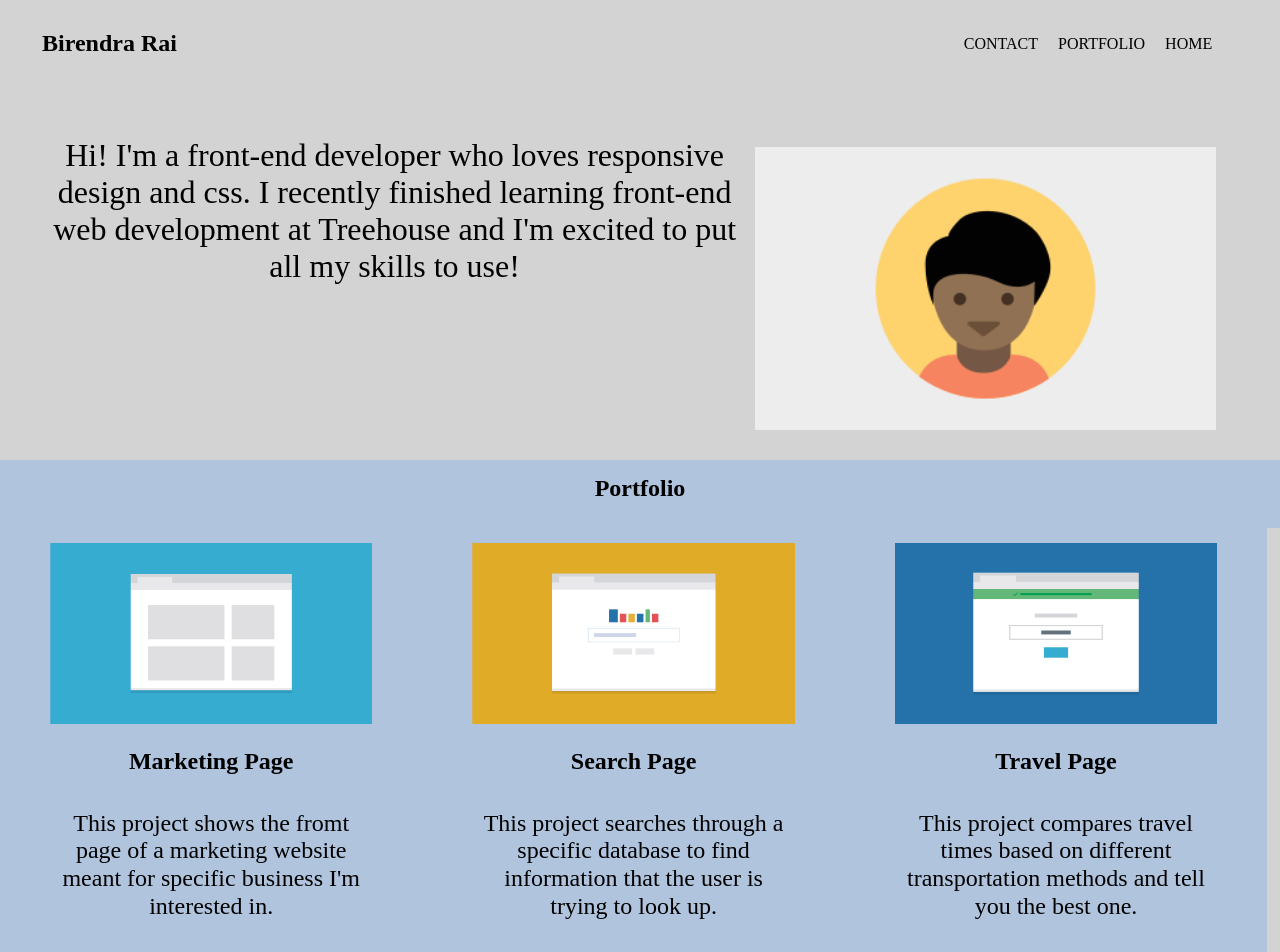
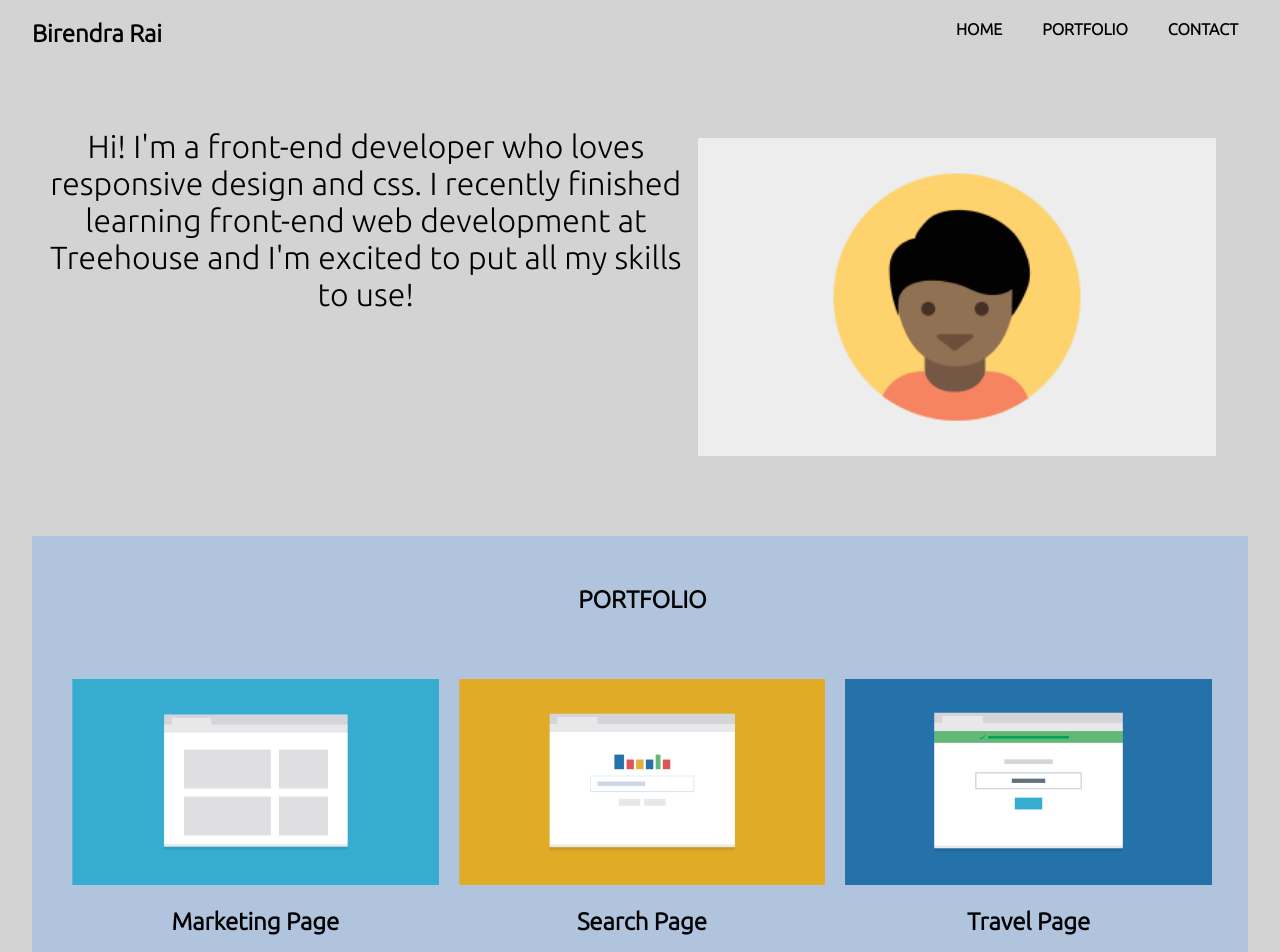
Before and after one commit to birenrai/Project-2-Mobile-first-Responsive-Layout, a plain HTML site: page index.html in a window 1280 px wide. Shown: the part 20-972 px from the top of the page. Drawn offline with Linux system fonts and the light colour scheme.

Commit message:
Fully Responsive

```diff
--- a/css/styles.css
+++ b/css/styles.css
@@ -2,7 +2,7 @@
 * {
   box-sizing: border-box;
   text-align: center;
-  /* border: solid 1px red; */
+  font-family: Ubuntu;
 }
 
 body {
@@ -10,6 +10,23 @@ body {
 }
 img {
   width: 100%;
+}
+
+.main-header h2,
+.main-nav li,
+#portfolio,
+#phone,
+#email,
+.main-footer h2,
+.footer-nav li {
+  font-weight: bolder;
+}
+
+.main-nav a,
+#portfolio,
+#contact,
+.footer-nav a{
+  text-transform: uppercase;
 }
 
 /* Header */
@@ -31,7 +48,6 @@ img {
 
 .main-nav li {
   background-color: white;
-  text-transform: uppercase;
   display: block;
   margin: 5px 0;
   padding: 10px 0;
@@ -60,19 +76,16 @@ img {
 }
 
 /* #portfolio */
-
-/* p,
 .portfolioSection {
-  text-align: center;
-} */
+  background-color: LightSteelBlue;
+}
 
 #portfolio {
-  background-color: LightSteelBlue;
   padding: 15px 25px 25px;
   margin: 0 auto;
 }
 .col {
-  background-color: LightSteelBlue;
+  /* background-color: LightSteelBlue; */
   padding: 15px 25px;
 }
 
@@ -96,7 +109,6 @@ img {
 }
 
 .main-footer a {
-  text-transform: uppercase;
   text-decoration: none;
   color: black;
 }
@@ -118,57 +130,54 @@ img {
 
   /* Header */
 
-  .main-header {
-    width: 95%;
-    margin: auto;
-  }
-
-  .main-header h2{
-    float: left;
-    display: inline-block;
-    padding-left: 10px;
-  }
-
-  .main-nav ul {
-    margin: 30px 0 0 35px;
-    padding-top: 15px;
+  .main-header h2,
+  .main-nav li{                   /*Centers headers*/
+    text-align: center;
   }
 
   .main-nav li {
     display: inline-block;
+    margin: auto 10px;
     background-color: lightgrey;
-    margin: 0 10px;
-    float: right;
   }
 
 /* Intro */
 
   .intro {
     width: 90%;
-    margin-bottom: 30px;
+    margin-bottom: 80px;
   }
 
   .intro p {
-    width: 60%;
+    width: 55%;
     float: left;
-    font-size: 2em;
+    font-size: 1.5em;
     margin-bottom: 0;
   }
 
   .intro img {
-    width: 40%;
+    width: 45%;
     float: right;
     margin-top: 40px;
   }
 
   /* Portfolio */
+  .portfolioSection {
+    width: 100%;
+    background-color: LightSteelBlue;
+    padding-left: 30px;
+    padding-right: 25px;
+  }
 
+  #portfolio {
+    padding-top: 50px;
+    margin: 25px auto;
+  }
   .col{
     float: left;
     width: 50%;
-    /* padding-left: 50px;
-    padding-right: 50px; */
-    padding: 15px 50px
+    padding: 15px 10px;
+    display: table;
   }
 
   .col p{
@@ -191,11 +200,12 @@ img {
   .footer-nav {
     display: block;
     float: right;
+    margin-top: 10px;
   }
 
   .footer-nav li {
     float: left;
-    margin: 0 10px;
+    margin-left: 30px;
   }
 
   .clearfix::after {
@@ -206,9 +216,50 @@ img {
 }
 
 @media (min-width: 1024px) {
+  /* Header */
+
+  .main-header {
+    width: 95%;
+    margin: auto;
+  }
+
+  .main-header h2{
+    float: left;
+    display: inline-block;
+    padding-top: 20px;
+  }
+
+  .main-nav ul {
+    margin: 30px 0 0 35px;
+  }
+
+  .main-nav {
+    float: right;
+    margin-bottom: 20px;
+  }
+
+  .main-nav li {
+    display: inline-block;
+    background-color: lightgrey;
+    margin-left: 30px;
+    float: left;
+  }
+
+  /* Intro */
+
+  .intro p {
+    font-size: 2em;
+  }
+
+  /* Portfolio Section */
+  .portfolioSection {
+    width: 95%;
+    margin: 0 auto;
+    background-color: LightSteelBlue;
+  }
   .col{
     float: left;
-    width: 33%;
+    width: 33.3%;
   }
 
   .col p{
--- a/index.html
+++ b/index.html
@@ -7,6 +7,8 @@
     <link rel="stylesheet" href="css/normalize.css">
     <link rel="stylesheet" href="css/styles.css">
     <meta name="Viewport" content="width=device-width, initial-scale=1.0">
+    <link rel="preconnect" href="https://fonts.gstatic.com">
+    <link href="https://fonts.googleapis.com/css2?family=Ubuntu:wght@300&display=swap" rel="stylesheet">
   </head>
 
   <body class="clearfix">
@@ -82,8 +84,8 @@
     <p>If you're interested in chatting or want more information about what I've been
       working on, I'd love to hear from you!</p>
 
-    <p>Phone  <a href="tel:301-908-8796">+1(301)-908-8796</a></p>
-    <p>Email  <a href="mailto:birenrai1010@gmail.com">birenrai1010@gmail.com</a></P>
+    <p>Phone  <a href="tel:301-908-8796" id="phone">+1(301)-908-8796</a></p>
+    <p>Email  <a href="mailto:birenrai1010@gmail.com" id="email">birenrai1010@gmail.com</a></P>
   </section>
 
       <footer class="main-footer">
```
